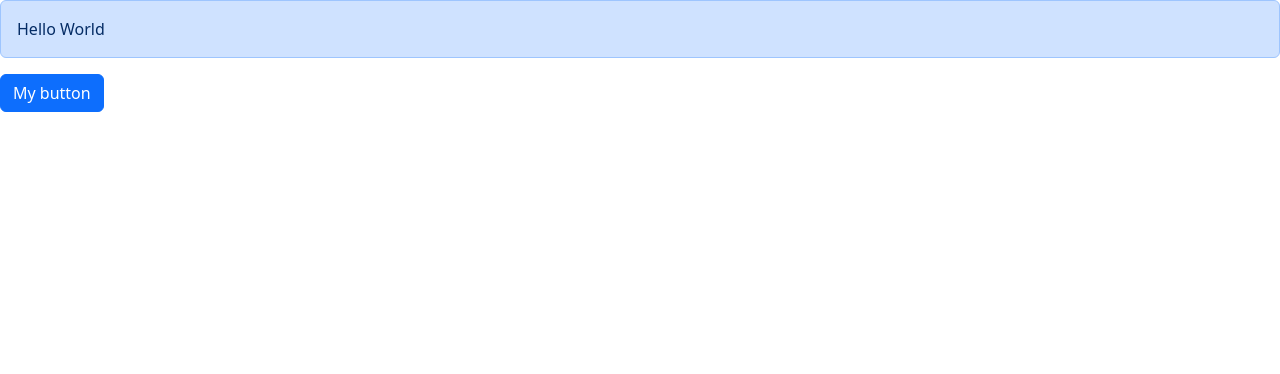
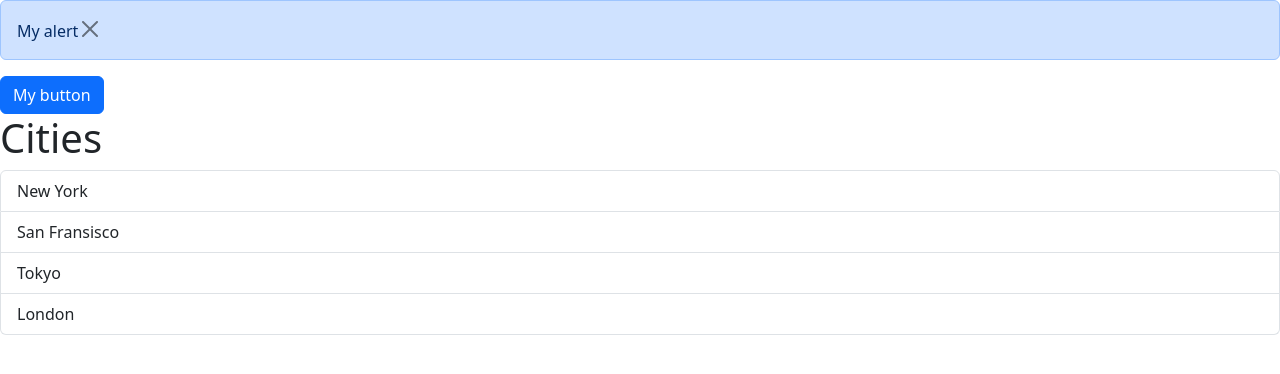
Before and after one commit to Jdubstep1357/React, a React (Vite) app: page / in a window 1280 px wide. Both pictures are taken after a click on the button "My button". Shown: the top 374 px of the page. Built offline with nearby package versions, Linux system fonts and the light colour scheme.

Commit message:
Building_Components_AlertButton

```diff
--- a/src/App.tsx
+++ b/src/App.tsx
@@ -39,16 +39,33 @@
 
 import Alert from "./components/Alert";
 import Button from "./components/Button/Button";
+import ListGroup from "./components/ListGroup";
+import { useState } from "react";
 
 function App() {
+  let items = ["New York", "San Fransisco", "Tokyo", "London"];
+
+  const handleSelectItem = (item: string) => {
+    console.log(item);
+  };
+
+  // changes button on click to display Button
+  const [alertVisible, setAlertVisibility] = useState(false);
+
   return (
     <>
-      <Alert>
-        Hello <span>World</span>
-      </Alert>
-      <Button color="primary" onClick={() => console.log("Clicked")}>
+      {alertVisible && (
+        <Alert onClose={() => setAlertVisibility(false)}>My alert</Alert>
+      )}
+      <Button color="primary" onClick={() => setAlertVisibility(true)}>
         My button
       </Button>
+
+      <ListGroup
+        items={items}
+        heading="Cities"
+        onSelectItem={handleSelectItem}
+      />
     </>
   );
 }
--- a/src/components/Alert.tsx
+++ b/src/components/Alert.tsx
@@ -3,12 +3,20 @@
 // Children passes value to Parent file allowing it to be outputted
 interface Props {
   children: ReactNode;
+  onClose: () => void;
 }
 
-const Alert = ({ children }: Props) => {
+const Alert = ({ children, onClose }: Props) => {
   return (
-    <div className="alert alert-primary" role="alert">
+    <div className="alert alert-primary alert-dismissable" role="alert">
       {children}
+      <button
+        type="button"
+        className="btn-close"
+        data-bs-dismiss="alert"
+        aria-label="Close"
+        onClick={onClose}
+      ></button>
     </div>
   );
 };
```
